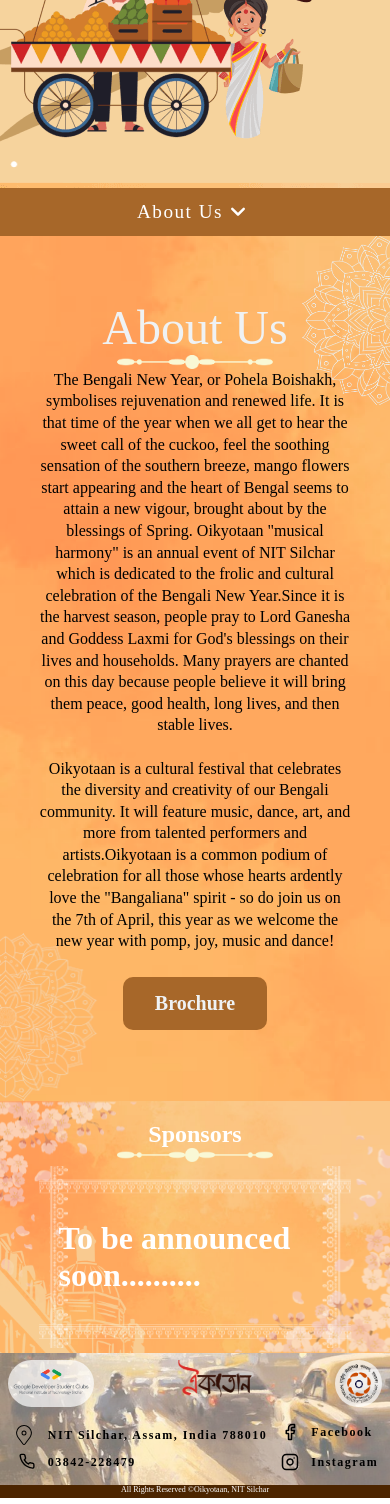
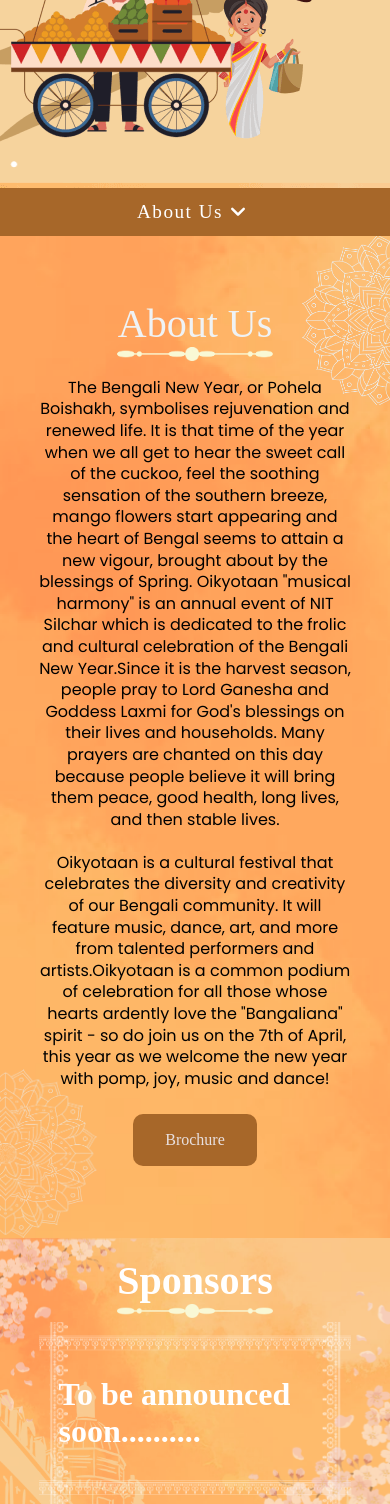
Before and after one commit to gdsc-nits-org/oikyotaan-2023, a React (Vite) app: page / in a window 390 px wide. Shown: the part 608-2112 px from the top of the page. Built offline with nearby package versions, Linux system fonts and the light colour scheme; a web font is replaced by a local one.

Commit message:
fix: brochure btn

```diff
--- a/src/Components/About/About.jsx
+++ b/src/Components/About/About.jsx
@@ -38,14 +38,14 @@ const About = ({ aboutRef }) => {
               as we welcome the new year with pomp, joy, music and dance!
               <br />
               <div />
-              <button className={style.btn}>
               <a
+                className={style.btn}
                 href="https://drive.google.com/file/d/1lSONRyHf--VPMvo9u1aQj4NUDBnAZ-0E/view?usp=sharing"
                 target="_blank"
               >
                 Brochure
               </a>
-              </button>
+              {/* </button> */}
             </div>
           </Fade>
           <div className={style.footer}>
--- a/src/Components/About/About.module.scss
+++ b/src/Components/About/About.module.scss
@@ -86,15 +86,16 @@
   background-color: #a76729;
   border: none;
   color: rgb(232, 224, 224);
-  padding: 15px 32px;
   text-align: center;
   text-decoration: none;
   display: inline-block;
   font-size: 16px;
   margin: 4px 2px;
-  cursor: pointer;
   border-radius: 10px;
   margin-top: 25px;
+  padding: 15px 32px;
+  cursor: pointer;
+  z-index: 99;
   a {
     color: #eff2f4;
     text-decoration: none;
@@ -112,12 +113,13 @@
     display: flex;
     flex-wrap: wrap;
     padding-right: 1rem;
+    padding-top: 1rem;
   }
 
   .about_text {
+    font-family: "Poppins", sans-serif;
     font-size: 1rem;
     text-align: center;
-    // margin-left: 10vw;
     margin: 0px auto 0;
   }
   .alpona {
@@ -153,7 +155,7 @@
     margin-left: 0vw;
     gap: 2%;
     h1 {
-      font-size: 3rem;
+      font-size: 2.5rem;
     }
     img {
       width: 40%;
--- a/src/Components/OurTeam/OurTeam.module.scss
+++ b/src/Components/OurTeam/OurTeam.module.scss
@@ -185,7 +185,7 @@
     }
 
     .devCard-container {
-      gap: 12rem;
+      gap: 9rem;
       .devCard {
         width: 16em;
         height: 20em;
@@ -204,6 +204,7 @@
     height: 10em;
     width: 7em;
     margin-top: 6.35em;
+    margin-left: 0;
   }
 
   .team-name {
--- a/src/Components/Sponsor/Sponsor.module.scss
+++ b/src/Components/Sponsor/Sponsor.module.scss
@@ -61,6 +61,7 @@
       object-fit: cover;
     }
     #right {
+      // display: none;
       position: absolute;
       transform: translate(-50%, -50%);
       top: 50%;
@@ -118,17 +119,17 @@
   opacity: 1;
 }
 #frightD {
+  display: none;
   position: absolute;
   bottom: 0px;
   right: 0px;
   width: 40%;
-  opacity: 0;
 }
 @media (max-width: 700px) {
   .heading {
     gap: 2%;
     h1 {
-      font-size: 1.5rem;
+      font-size: 2.5rem;
     }
     img {
       width: 40%;
@@ -162,7 +163,7 @@
     opacity: 0;
   }
   #frightD {
-    opacity: 1;
+    display: block;
   }
   .sponsorContainer {
     .frame {
--- a/src/Pages/TeamPage/Team.module.scss
+++ b/src/Pages/TeamPage/Team.module.scss
@@ -27,7 +27,7 @@
   .role {
     position: absolute;
     z-index: -1;
-    top: 55%;
+    top: 50%;
     font-size: 3.4em;
     color: #482c00;
     font-weight: 400;
@@ -55,7 +55,9 @@
       font-size: 1.2em;
       letter-spacing: 0;
       left: 60%;
-      font-family: "Poppins", sans-serif;
+      p {
+        font-family: "Poppins", sans-serif;
+      }
     }
   }
 }
```
Lines whose indentation alone changed are shown as unchanged.
